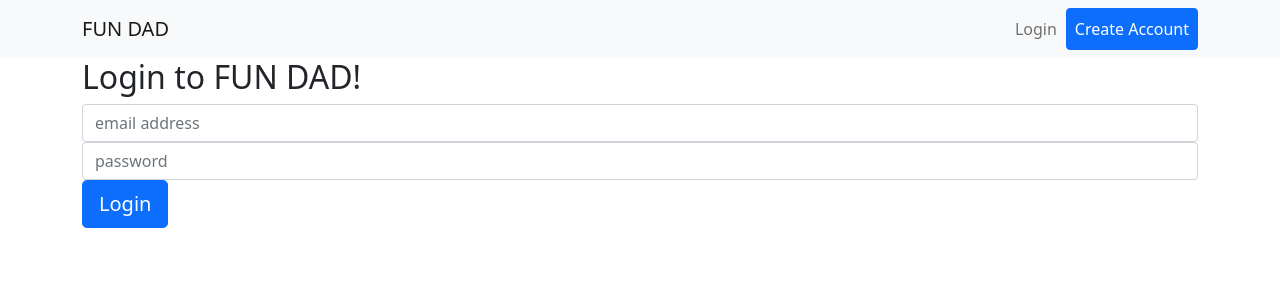
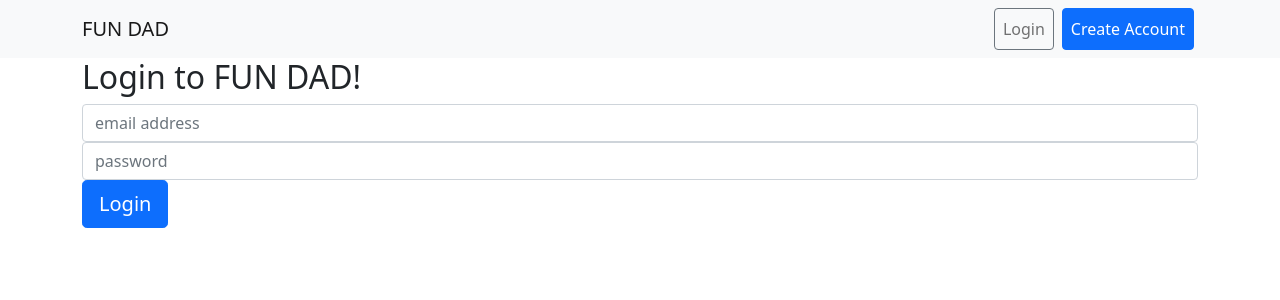
Before and after one commit to KortesmakiAB/FunDad, a Flask app: page /login in a window 1280 px wide. Shown: the top 300 px of the page. Run offline with Flask 2, Linux system fonts and the light colour scheme; some libraries are stand-ins or nearby versions.

Commit message:
Fixed landing page error message. Fixed look of login button.

```diff
--- a/app.py
+++ b/app.py
@@ -55,10 +55,11 @@ def add_user_to_g():
 def landing_page():
     """Display landing page"""
 
-    if check_authorization():
-        return render_template('home-anon.html')
+    # if logged in, redirect
+    if g.user:
+        return redirect(url_for('display_destinations'))
 
-    return redirect(url_for('display_destinations'))
+    return render_template('home-anon.html')
 
 
 ##############################################################################
--- a/templates/base.html
+++ b/templates/base.html
@@ -47,10 +47,10 @@
                         </li>
                         {% else %}
                         <li class="nav-item">
-                            <a class="nav-link btn" href="{{ url_for('login_user') }}">Login</a>
+                            <a class="nav-link btn btn-outline-secondary mx-1" href="{{ url_for('login_user') }}">Login</a>
                         </li>
                         <li class="nav-item">
-                            <a class="nav-link btn btn-primary" id="create-acct-btn" href="{{ url_for('create_account') }}">Create Account</a>
+                            <a class="nav-link btn btn-primary mx-1" id="create-acct-btn" href="{{ url_for('create_account') }}">Create Account</a>
                         </li>
                         {% endif %}
                     </ul>
```
